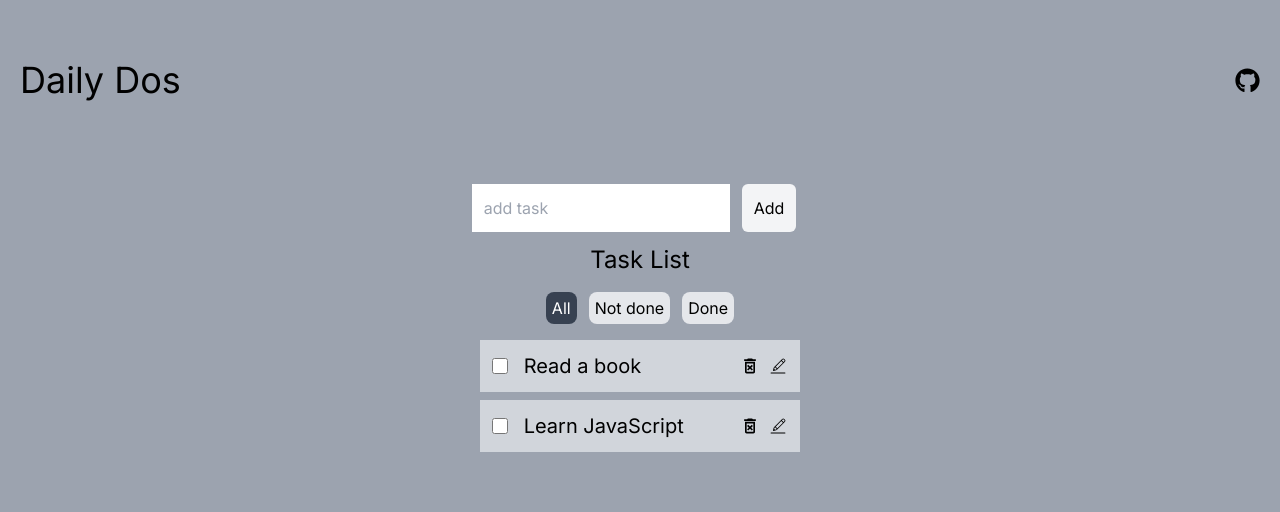
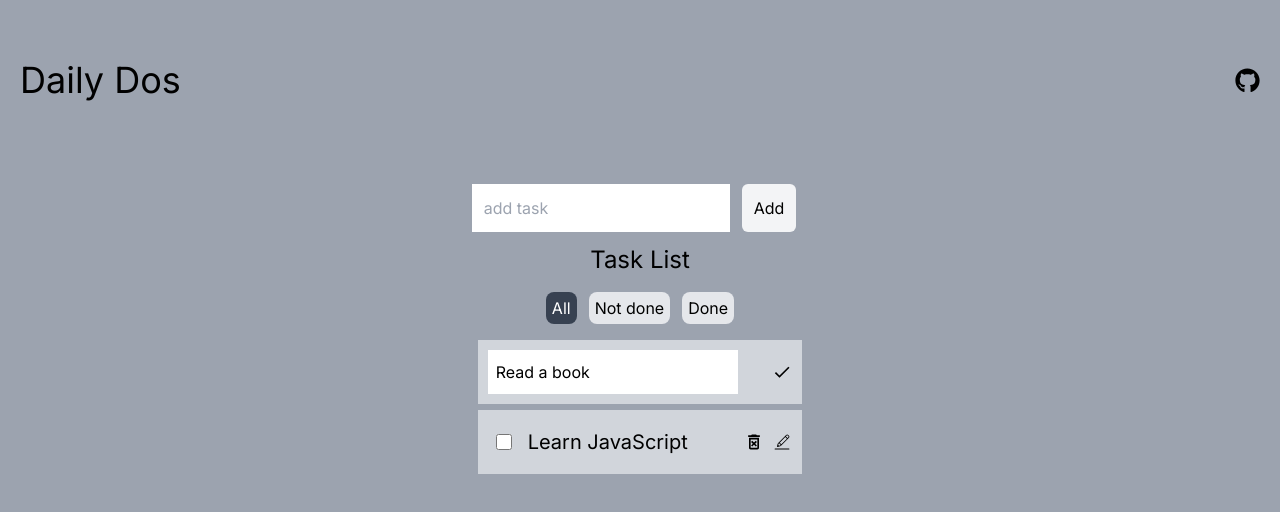
Before and after one commit to segunajibola/todos-daily, a Next.js app: page / in a window 1280 px wide. Both pictures are taken after a click on the icon 778 px from the left and 366 px from the top of the page. Shown: the top 512 px of the page. Built offline with nearby package versions, Linux system fonts and the light colour scheme.

Commit message:
finish edit

```diff
--- a/app/components/TaskLists.tsx
+++ b/app/components/TaskLists.tsx
@@ -3,15 +3,14 @@
 import React, { useState, useEffect } from "react";
 import Task from "../types";
 import AddTaskForm from "./AddTaskForm";
-import { MdOutlineDeleteForever } from "react-icons/md";
+import { MdOutlineDeleteForever, MdOutlineDone } from "react-icons/md";
 import { v4 as uuidv4 } from "uuid";
 import { CiEdit } from "react-icons/ci";
 
 const TaskList: React.FC = () => {
   const [filter, setFilter] = useState<"all" | "done" | "not done">("all");
   const [taskList, setTaskList] = useState<Task[]>([]);
-  const [editingTaskId, setEditingTaskId] = useState<number | null>(null);
-
+  const [editingTaskId, setEditingTaskId] = useState<string>("");
 
   useEffect(() => {
     // if (typeof window !== "undefined" && window.localStorage) {
@@ -62,13 +61,14 @@ const TaskList: React.FC = () => {
     });
   };
 
-  const handleEditTask = (taskId: number, newTitle: string) => {
-    setTaskList((prevTasks) =>
-      prevTasks.map((task) =>
+  const handleEditTask = (taskId: string, newTitle: string) => {
+    setTaskList((prevTasks) => {
+      const editedTask = prevTasks.map((task) =>
         task.id === taskId ? { ...task, title: newTitle } : task
-      )
       );
-    setEditingTaskId(null);
+      localStorage.setItem("tasks", JSON.stringify(editedTask));
+      return editedTask;
+    });
   };
 
   const getFilteredTasks = () => {
@@ -115,13 +115,25 @@ const TaskList: React.FC = () => {
         </span>
       </div>
 
-      <ul>
+      <ul className="">
         {getFilteredTasks().map((task) => (
           <div
             key={task.id}
-            className="flex justify-between items-center p-3 m-2 bg-gray-300"
+            className="flex justify-between items-center p-2.5 m-1.5 bg-gray-300"
           >
-            <li className="flex gap-x-4">
+            {editingTaskId === task.id ? (
+              <>
+                <input
+                  type="text"
+                  value={task.title}
+                  onChange={(e) => handleEditTask(task.id, e.target.value)}
+                  className="p-2 h-11"
+                />
+                <MdOutlineDone onClick={() => setEditingTaskId("")} size={20} />
+              </>
+            ) : (
+              <>
+                <li className="flex gap-x-4 p-2">
                   <input
                     type="checkbox"
                     checked={task.completed}
@@ -146,6 +158,8 @@ const TaskList: React.FC = () => {
                   />
                   <CiEdit onClick={() => setEditingTaskId(task.id)} size={20} />
                 </div>
+              </>
+            )}
           </div>
         ))}
       </ul>
```
Lines whose indentation alone changed are shown as unchanged.
